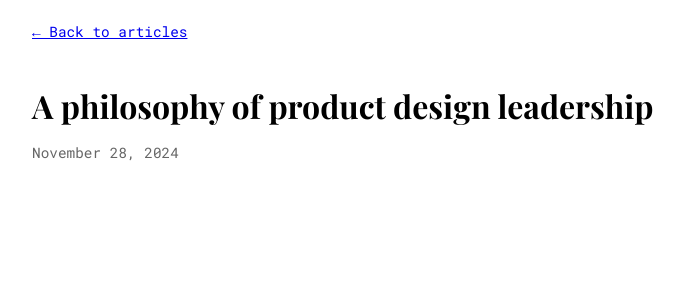
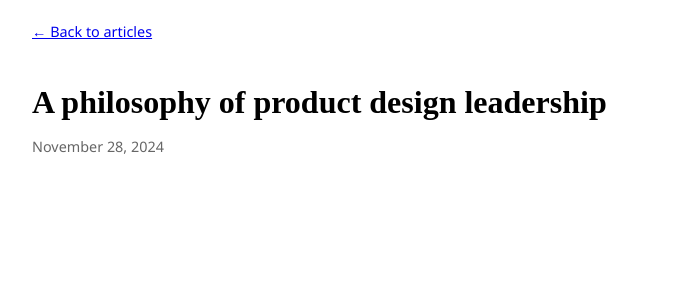
Before and after one commit to jessespeak/jessespeak.github.io, a Jekyll site: the page built from _leadership/philosophy-product-design-leadership.md, in a window 1280 px wide. Shown: the top 300 px of the page, without its empty margins (258-942 px from the left). Built offline with Jekyll 4.4.1, drawn with Linux system fonts in a browser that asks for light colours.

Commit message:
Update post.html

```diff
--- a/_layouts/post.html
+++ b/_layouts/post.html
@@ -4,11 +4,15 @@
   <meta charset="UTF-8">
   <meta name="viewport" content="width=device-width, initial-scale=1.0">
   <title>{{ page.title }}</title>
-  <link href="https://fonts.googleapis.com/css2?family=Playfair+Display:wght@700&family=Roboto+Mono:wght@400&display=swap" rel="stylesheet">
+<link rel="preconnect" href="https://fonts.googleapis.com">
+<link rel="preconnect" href="https://fonts.gstatic.com" crossorigin>
+<link href="https://fonts.googleapis.com/css2?family=Noto+Sans:ital,wght@0,100..900;1,100..900&display=swap" rel="stylesheet">
   <style>
     /* Inline CSS for styling */
     body {
-      font-family: 'Roboto Mono', monospace;
+    font-family: "Noto Sans", sans-serif;
+    font-weight: 400;
+    font-style: normal;
       max-width: 700px;
       margin: 0 auto;
       padding: 20px;
```
